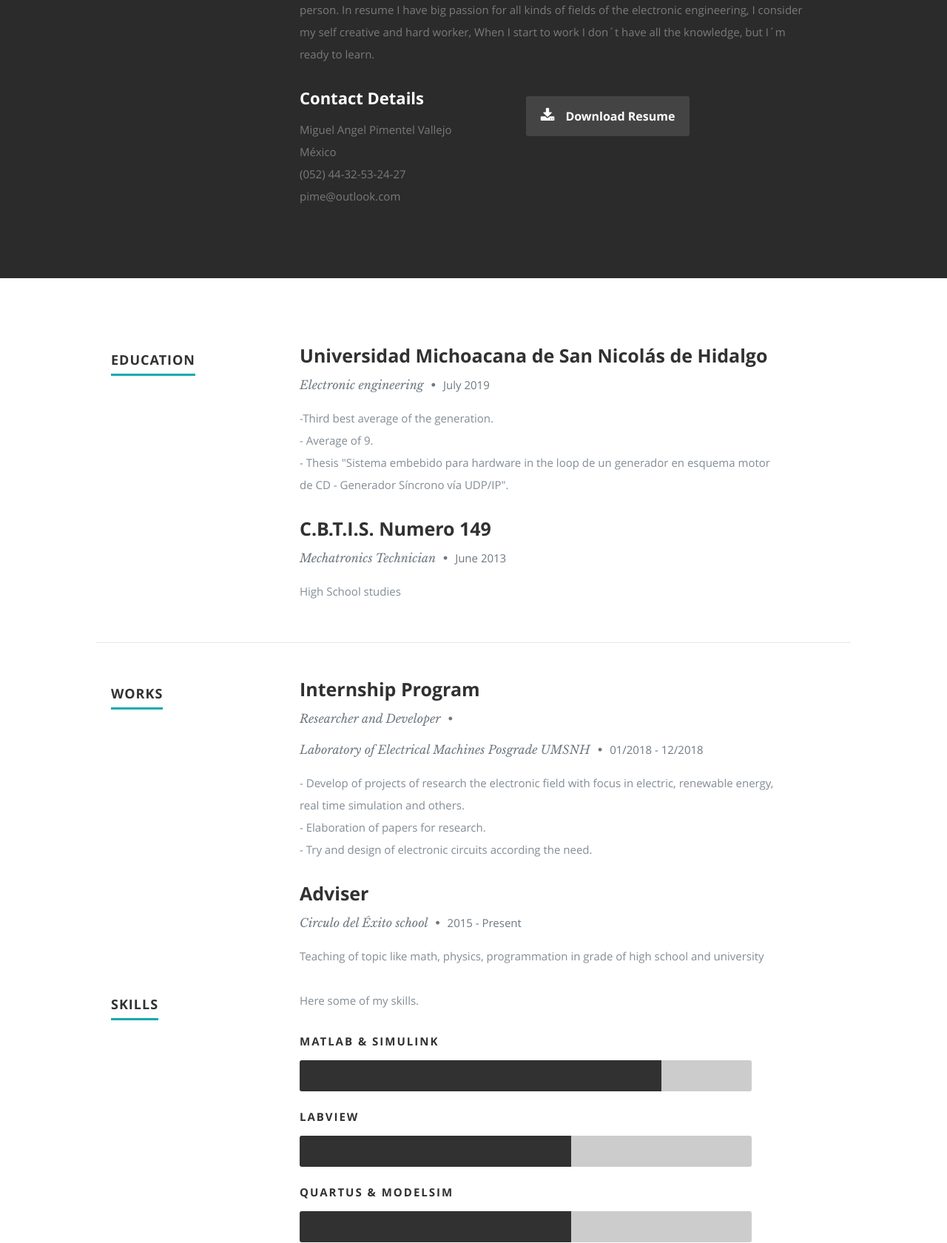
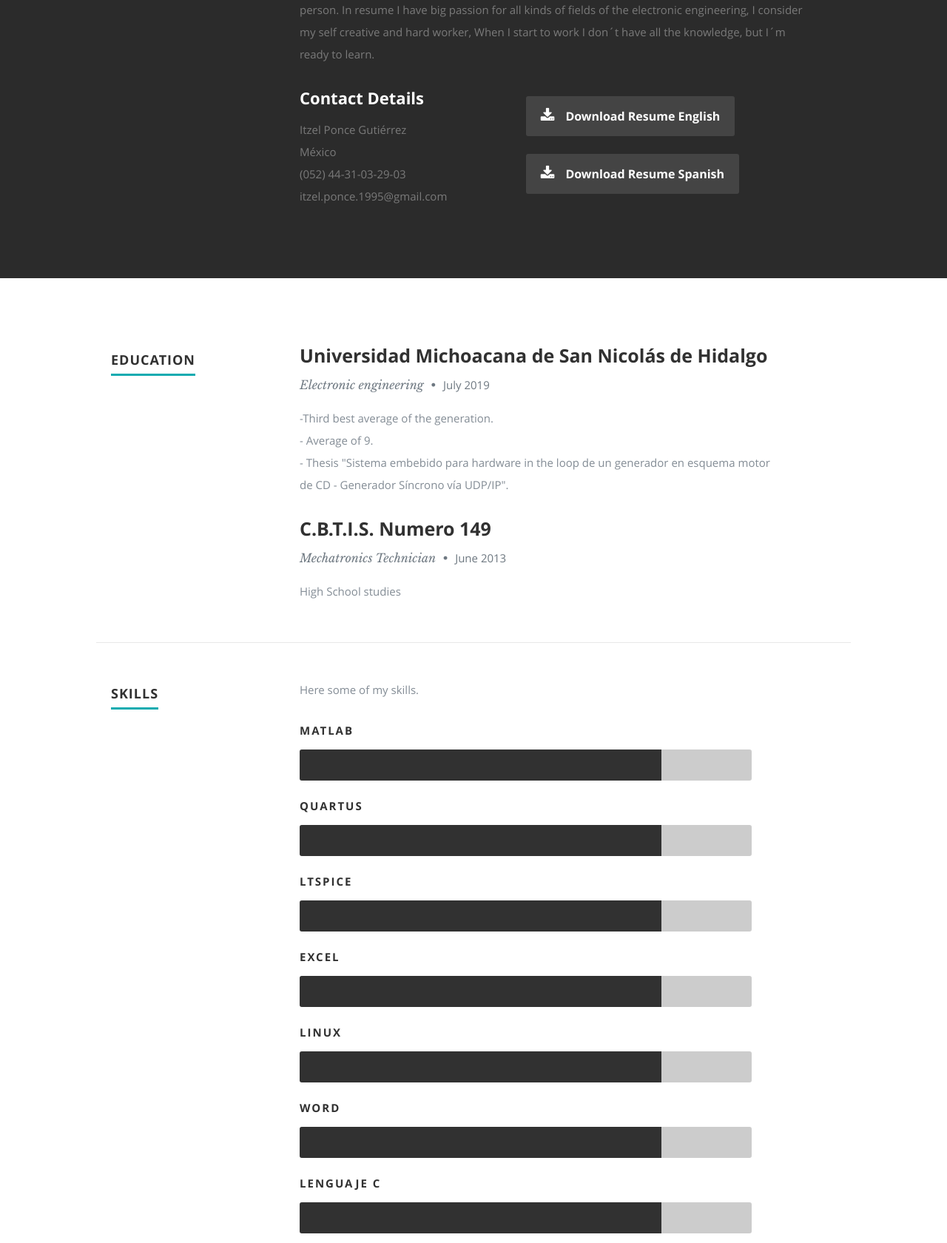
Before and after one commit to ItzelPonceGutierrez/ItzelPonceGutierrez.github.io, a plain HTML site: page index.html in a window 1280 px wide. Shown: the part 1120-2800 px from the top of the page at 74% size. Drawn offline with nearby package versions, Linux system fonts and the light colour scheme.

Commit message:
Initial Commit

```diff
--- a/index.html
+++ b/index.html
@@ -7,7 +7,7 @@
    <!--- Basic Page Needs
    ================================================== -->
    <meta charset="utf-8">
-	<title>Personal Web Page</title>
+	<title>Itzel´s Web Page</title>
 	<meta name="description" content="">
 	<meta name="author" content="">
 
@@ -57,12 +57,12 @@
       <div class="row banner">
          <div class="banner-text">
             <h1 class="responsive-headline">I´m Itzel Ponce Gutiérrez.</h1>
-            <h3>I´m an Electronic <span> engineering </span>, <span>recently graduated,</span> who whants <span> the better place to work </span> ,
-            I´m a creative, enthusiat, fun and worker, if you want know more for me click in <a class="smoothscroll" href="#about"> About me</a>, or just scrolling.</h3>
+            <h3>I´m an Electronic <span> engineering woman</span>, <span>I want to finish my carrer</span> giving my professional practices in a company where <span>
+			I can improve my knowledge acquired and learn about it. If you want to know more about me you can click on <a class="smoothscroll" href="#about"> About me</a>, or just scrolling.</h3>
             <hr />
+
             <ul class="social">
-               <li><a href="https://www.linkedin.com/in/miguel-angel-pimentel-vallejo-a69928179/
-"><i class="fa fa-linkedin"></i></a></li>
+               <li><a href="https://www.linkedin.com/in/itzel-ponce-guti%C3%A9rrez-96739b17a/"><i class="fa fa-linkedin"></i></a></li>
             </ul>
          </div>
       </div>
@@ -108,18 +108,19 @@
 
                   <h2>Contact Details</h2>
                   <p class="address">
-						   <span>Miguel Angel Pimentel Vallejo</span>
+						   <span>Itzel Ponce Gutiérrez</span>
 						   <span> <br>
 						         México
-                     </span><br><span>(052) 44-32-53-24-27</span><br>
-                     <span>pime@outlook.com</span>
+                     </span><br><span>(052) 44-31-03-29-03</span><br>
+                     <span>itzel.ponce.1995@gmail.com</span>
 					   </p>
 
                </div>
 
                <div class="columns download">
                   <p>
-                     <a href="#" class="button"><i class="fa fa-download"></i>Download Resume</a>
+                     <a href="https://drive.google.com/open?id=1DJEa06IKHGYDN2JxotLJHaSUyflWT5pa" class="button"><i class="fa fa-download"></i>Download Resume English</a>
+					 <a href="https://drive.google.com/open?id=1Vsid-ZVq1sZQjRSH_dRpKhnHiuucBhrT" class="button"><i class="fa fa-download"></i>Download Resume Spanish</a>
                   </p>
                </div>
 
@@ -182,55 +183,6 @@
       </div> <!-- End Education -->
 
 
-      <!-- Work
-      ----------------------------------------------- -->
-
-		<div class="row Works">
-
-         <div class="three columns header-col">
-            <h1><span>Works</span></h1>
-         </div>
-
-         <div class="nine columns main-col">
-
-            <div class="row item">
-
-               <div class="twelve columns">
-
-                  <h3>Internship Program</h3>
-                  <p class="info">Researcher and Developer <span>&bull;<p class="info"> Laboratory of Electrical Machines Posgrade UMSNH <span>&bull;</span> <em class="date"> 01/2018 - 12/2018</em></p>
-
-                  <p>
-                  - Develop of projects of research the electronic field with focus in electric,
-				  renewable energy, real time simulation and others.<br>
-				  - Elaboration of papers for research.<br>
-				  - Try and design of electronic circuits according the need.
-
-                  </p>
-
-               </div>
-
-            </div> <!-- item end -->
-
-            <div class="row item">
-
-               <div class="twelve columns">
-
-                  <h3>Adviser</h3>
-                  <p class="info">Circulo del Éxito school <span>&bull;</span> <em class="date"> 2015 - Present</em></p>
-
-                  <p>
-					Teaching of topic like math, physics, programmation in grade of high school and university
-                  </p>
-
-               </div>
-
-            </div> <!-- item end -->
-
-         </div> <!-- main-col end -->
-
-      </div> <!-- End Work -->
-
       <!-- Skills
       ----------------------------------------------- -->
       <div class="row skill">
@@ -248,20 +200,21 @@
 
 				   <ul class="skills">
 						<!-- 100p, 80p, 60p, 40p, 20p -->
-					   <li><span class="bar-expand p80"></span><em>MATLAB & Simulink</em></li>
-						<li><span class="bar-expand p60"></span><em>Labview</em></li>
-						<li><span class="bar-expand p60"></span><em>Quartus & ModelSim</em></li>
-						<li><span class="bar-expand p60"></span><em>MPLAB & CCS</em></li>
-						<li><span class="bar-expand p40"></span><em>LtSpice & Qucs</em></li>
-						<li><span class="bar-expand p40"></span><em>Eagle</em></li>
-						<li><span class="bar-expand p20"></span><em>Excel</em></li>
-						<li><span class="bar-expand p60"></span><em>C</em></li>
-						<li><span class="bar-expand p60"></span><em>VHDL</em></li>
-						<li><span class="bar-expand p60"></span><em>M</em></li>
-						<li><span class="bar-expand p40"></span><em>Verilog</em></li>
-						<li><span class="bar-expand p20"></span><em>C++</em></li>
-						<li><span class="bar-expand p20"></span><em>Java</em></li>
-						<li><span class="bar-expand p60"></span><em>JavaScript</em></li>
+					   <li><span class="bar-expand p80"></span><em>MATLAB</em></li>
+						<li><span class="bar-expand p80"></span><em>Quartus</em></li>
+						<li><span class="bar-expand p80"></span><em>LTspice</em></li>
+						<li><span class="bar-expand p80"></span><em>Excel</em></li>
+						<li><span class="bar-expand p80"></span><em>Linux</em></li>
+						<li><span class="bar-expand p80"></span><em>Word</em></li>
+						<li><span class="bar-expand p80"></span><em>Lenguaje C</em></li>
+						<li><span class="bar-expand p80"></span><em>Labview</em></li>
+						<li><span class="bar-expand p80"></span><em>Arduino</em></li>
+						<li><span class="bar-expand p60"></span><em>Scilab</em></li>
+						<li><span class="bar-expand p60"></span><em>Xilinx</em></li>
+						<li><span class="bar-expand p60"></span><em>ModelSim</em></li>
+						<li><span class="bar-expand p60"></span><em>Simulink</em></li>
+						<li><span class="bar-expand p60"></span><em>CCS</em></li>
+						<li><span class="bar-expand p60"></span><em>PLC Siemens</em></li>
 					</ul>
 
 				</div><!-- end skill-bars -->
@@ -782,8 +735,7 @@
          <div class="twelve columns">
 
             <ul class="social-links">
-               <li><a href="https://www.linkedin.com/in/miguel-angel-pimentel-vallejo-a69928179/
-"><i class="fa fa-linkedin"></i></a></li>
+               <li><a href="https://www.linkedin.com/in/itzel-ponce-guti%C3%A9rrez-96739b17a/"><i class="fa fa-linkedin"></i></a></li>
             </ul>
 
             <ul class="copyright">
```
